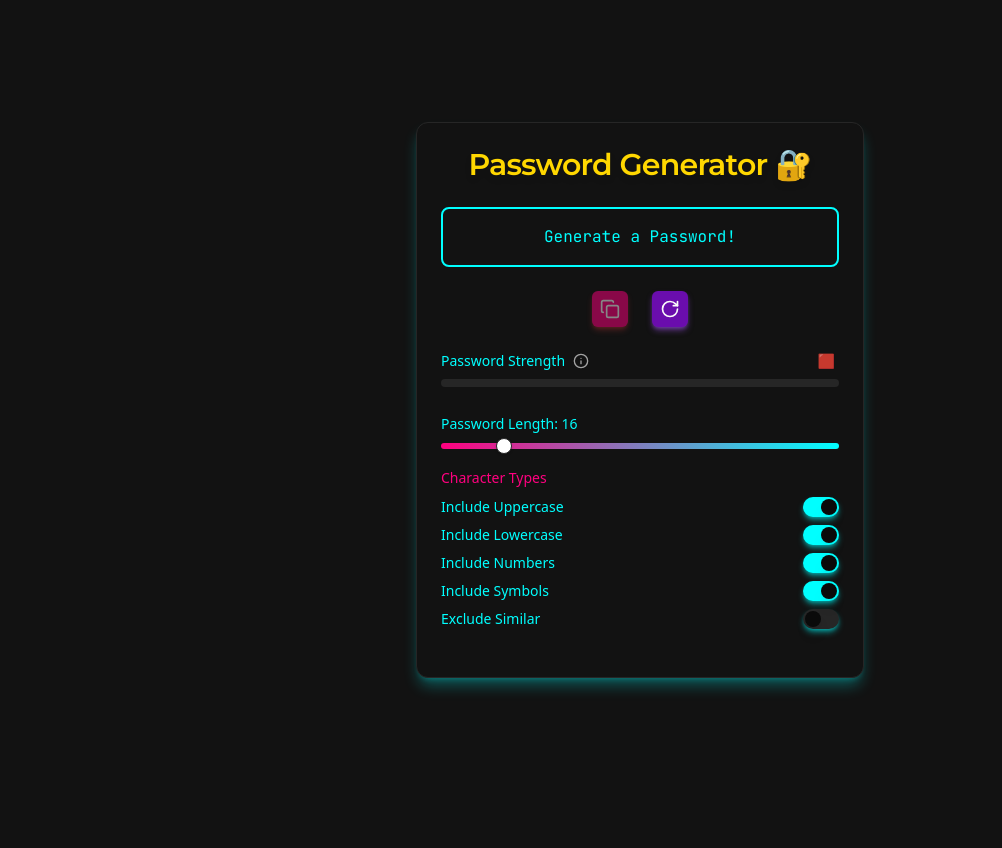
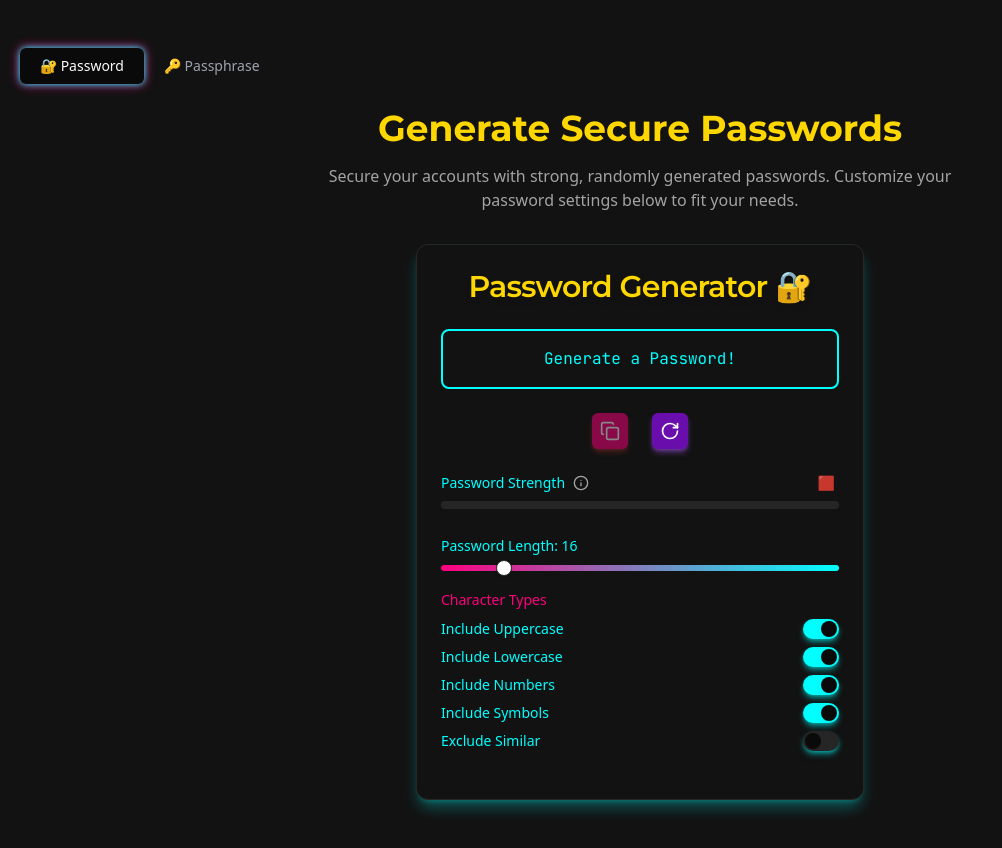
Before and after one commit to Aniket200-ind/passprotector, a Next.js app: page /generate/password in a window 1280 px wide. Shown: the whole page, without its empty margins (0-1002 px from the left). Before the commit the page ends 800 px from the top, so only its background shows below. Built offline with nearby package versions, Linux system fonts and the light colour scheme.

Commit message:
feat: integrate ToggleGenerator and enhance layout for PasswordGeneratorPage

```diff
--- a/src/app/(generation)/generate/password/page.tsx
+++ b/src/app/(generation)/generate/password/page.tsx
@@ -1,10 +1,19 @@
 //! src/app/(generation)/generate/password/page.tsx
 
 import { PasswordGenerator } from "@/components/features/PasswordGenerator";
+import ToggleGenerator from "@/components/features/ToggleGenerator";
 
 export default function PasswordGeneratorPage() {
   return (
-    <main className="mx-auto p-4 min-h-screen flex items-center justify-center">
+    <main className="mx-auto py-12 px-4">
+      <ToggleGenerator />
+      <h1 className="opacity-0 animate-fade-in-up text-3xl motion-reduce:animate-none sm:text-4xl font-bold text-golden font-fancy text-center mb-4">
+        Generate Secure Passwords
+      </h1>
+      <p className="text-center text-muted-foreground mb-8 max-w-2xl mx-auto">
+        Secure your accounts with strong, randomly generated passwords.
+        Customize your password settings below to fit your needs.
+      </p>
       <PasswordGenerator />
     </main>
   );
```
